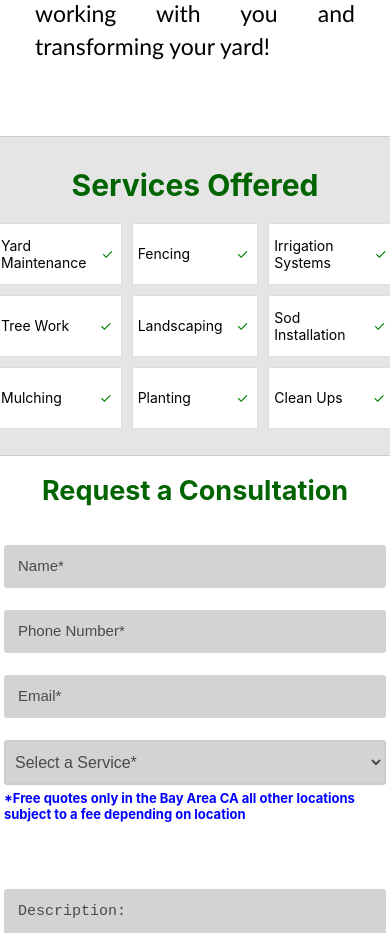
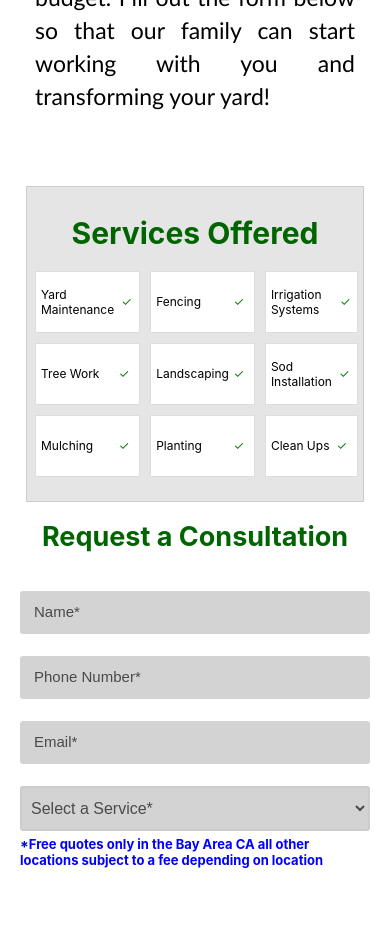
Before and after one commit to OsbaldoRamirez-create/my-app, a React (Create React App) app: page /About in a window 390 px wide. Shown: the part 1420-2353 px from the top of the page. Built offline with nearby package versions, Linux system fonts and the light colour scheme.

Commit message:
removed height for medium screens and added responsiveness to slider for small screens

```diff
--- a/src/Styles/AboutStyles.css
+++ b/src/Styles/AboutStyles.css
@@ -97,11 +97,11 @@
     .about-info{
         width: 320px;
     }
-    .serivces-container{
+    .services-container{
         width: 320px;
         padding: 8px;
     }
     .services li{
-        font-size: 14px;
+        font-size: 12px;
     }
 }
--- a/src/Styles/BeforeAfterSliderStyles.css
+++ b/src/Styles/BeforeAfterSliderStyles.css
@@ -76,12 +76,19 @@ left: var(--divider-position); /* position handle */
 @media(max-width:860px){
 .before-after-slider{
     width: 100%;
+    margin: 0 auto;
 }
 }
 
 @media(max-width:800px){
 .before-after-slider{
     width: 100%;
-    height: 300px;
 }
 }
+
+@media(max-width:400px){
+.before-after-slider{
+    width: 350px;
+    height: 350px;
+}
+}
```
